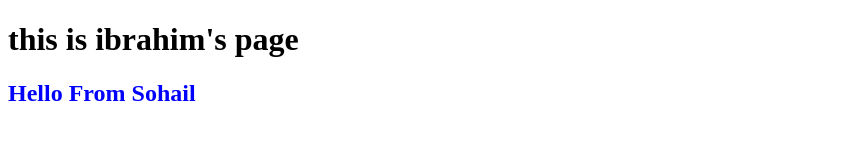
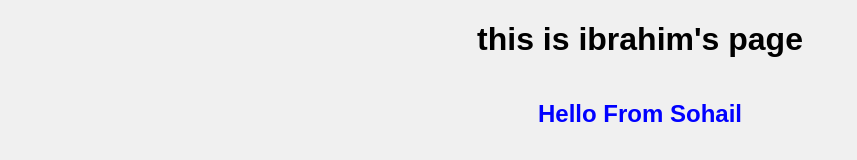
Before and after one commit to SohailElskhawy/HelloTest, a plain HTML site: page index.html in a window 1280 px wide. Shown: the whole page, without its empty margins (0-857 px from the left). Drawn offline with Linux system fonts and the light colour scheme.

Commit message:
add styles

```diff
--- a/index.html
+++ b/index.html
@@ -3,6 +3,7 @@
 <head>
     <meta charset="UTF-8">
     <meta name="viewport" content="width=device-width, initial-scale=1.0">
+    <link rel="stylesheet" href="styles.css">
     <title>Document</title>
 </head>
 <body>
--- /dev/null
+++ b/styles.css
@@ -0,0 +1,10 @@
+body{
+    background-color: #f0f0f0;
+    font-family: Arial, sans-serif;
+    margin: 0;
+    padding: 0;
+    display: flex;
+    justify-content: center;
+    align-items: center;
+    flex-direction: column;
+}
```
